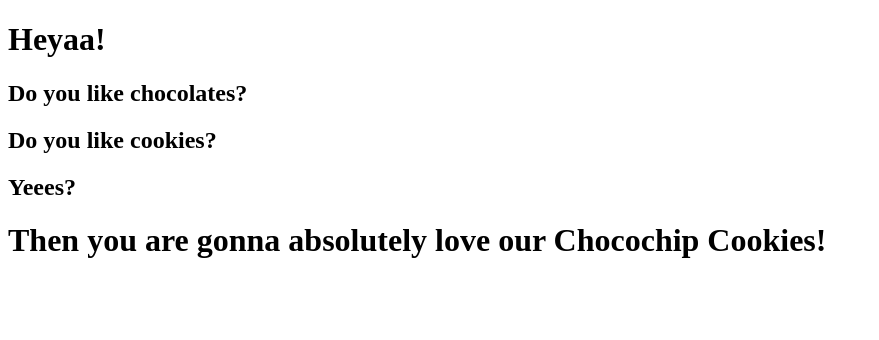
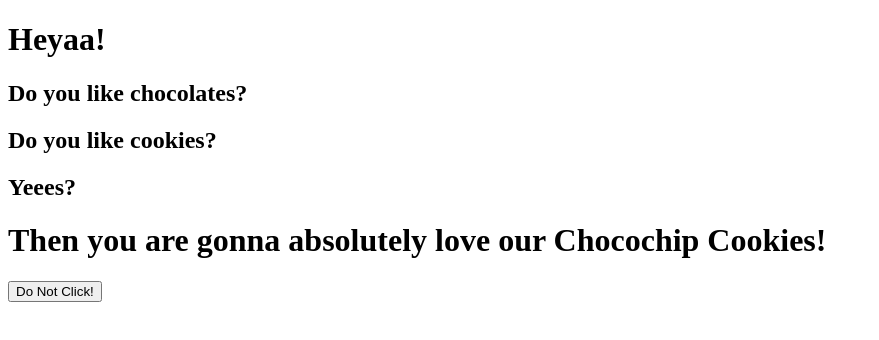
Before and after one commit to nilenduadhikary/chocochip-cookies, a plain HTML site: page index.html in a window 1280 px wide. Shown: the whole page, without its empty margins (0-879 px from the left). Drawn offline with Linux system fonts and the light colour scheme.

Commit message:
Update index.html

```diff
--- a/index.html
+++ b/index.html
@@ -11,5 +11,6 @@
     <h2>Do you like cookies?</h2>
     <h2>Yeees?</h2>
     <h1>Then you are gonna absolutely love our Chocochip Cookies!</h1>
+    <button>Do Not Click!</button>
 </body>
 </html>
```
